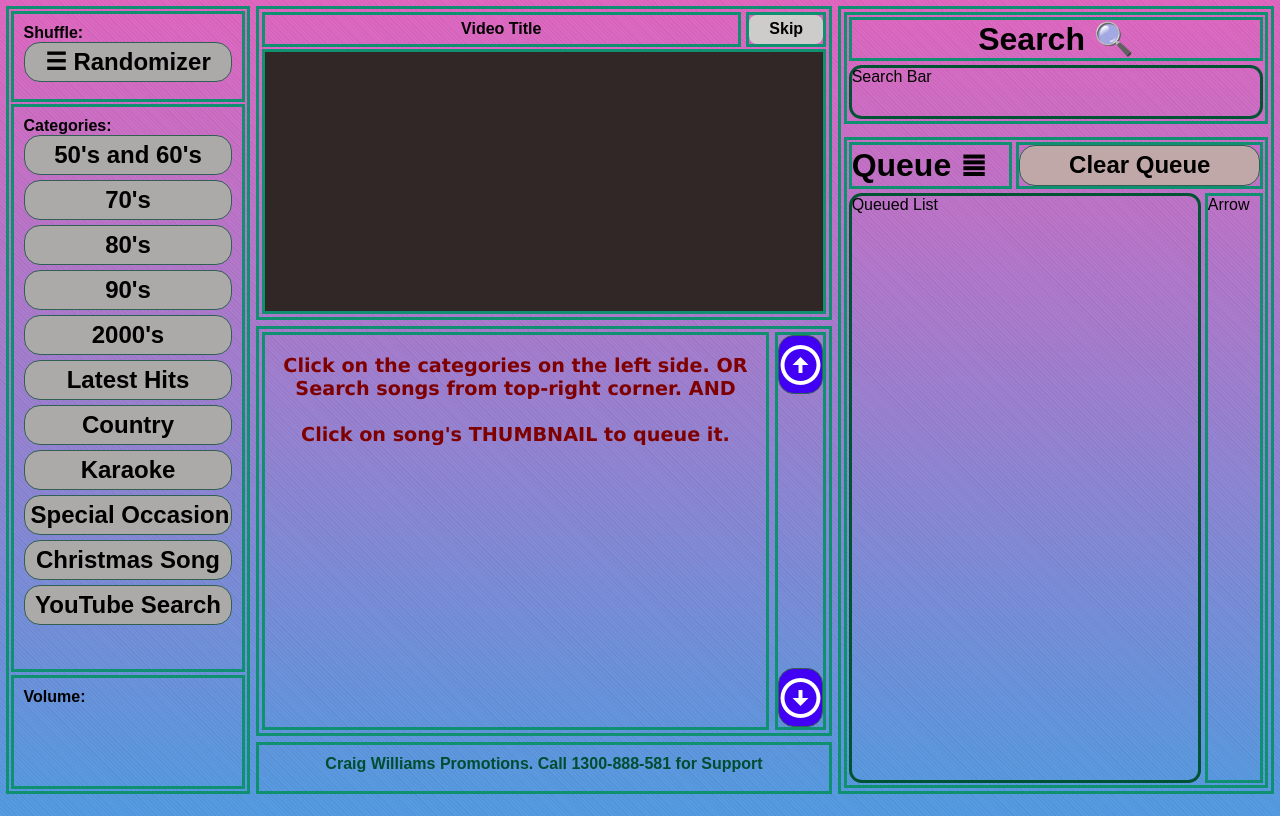
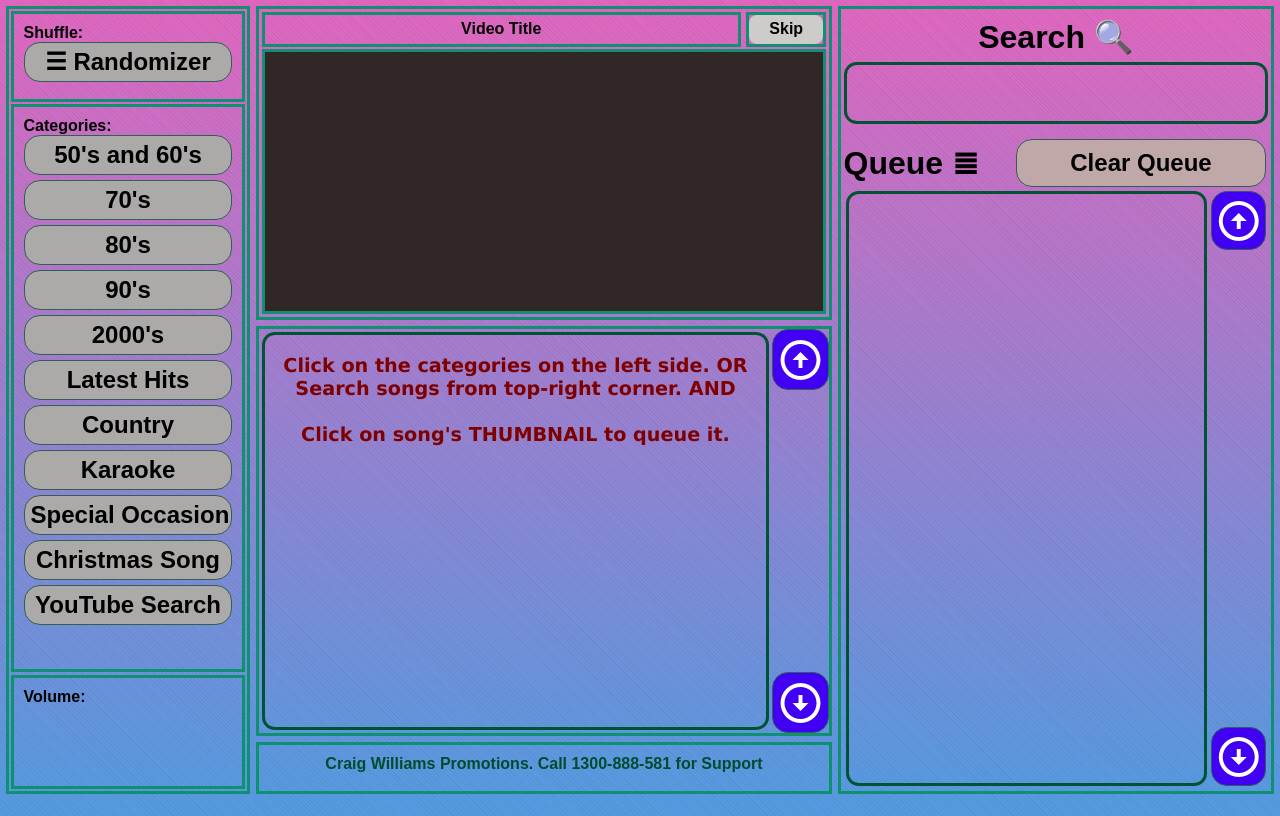
Before and after one commit to sedhain-pankaj/JukeBoxReactJS, a React (Vite) app: page / in a window 1280 px wide. Built offline with nearby package versions, Linux system fonts and the light colour scheme.

Commit message:
outer border removed on many sub-blocks

```diff
--- a/src/components/content-block/content-block.module.scss
+++ b/src/components/content-block/content-block.module.scss
@@ -3,7 +3,8 @@
   position: absolute;
   margin: 0.5%;
   border-style: solid;
-  border-color: #0f9171;
+  border-color: #015433;
+  border-radius: 0.8rem;
   left: 0px;
   top: 0px;
   right: 10%;
@@ -11,9 +12,6 @@
 }
 .arrows_category_block {
   position: absolute;
-  margin: 0.5%;
-  border-style: solid;
-  border-color: #0f9171;
   bottom: 0px;
   left: 90%;
   top: 0px;
@@ -29,8 +27,8 @@ h3 {
 }
 
 // arrows button css - regular, hover and active
-.arrow_up,
-.arrow_down {
+.arrow_up_category,
+.arrow_down_category {
   background-color: #4100f4;
   border: 0.5px solid #315f53;
   border-radius: 1rem;
@@ -43,24 +41,24 @@ h3 {
   place-items: center;
   overflow: hidden;
 }
-.arrow_up {
+.arrow_up_category {
   top: 0px;
   bottom: 85%;
 }
-.arrow_down {
+.arrow_down_category {
   top: 85%;
   bottom: 0px;
 }
 
-.arrow_up:hover,
-.arrow_down:hover {
+.arrow_up_category:hover,
+.arrow_down_category:hover {
   background-color: #0f9171;
   box-shadow: 3px 3px 10px #d3cccc;
   transform: translateX(-1px);
 }
 
-.arrow_up:active,
-.arrow_down:active {
+.arrow_up_category:active,
+.arrow_down_category:active {
   background-color: #0f9171;
   transform: translateX(1px);
   box-shadow: 0px 0px 0px #d3cccc;
--- a/src/components/content-block/content-block.tsx
+++ b/src/components/content-block/content-block.tsx
@@ -18,7 +18,7 @@ export const ContentBlock = ({}) => {
             </div>
 
             <div className={styles.arrows_category_block}>
-                <button className={styles.arrow_up}>
+                <button className={styles.arrow_up_category}>
                     <i
                         className="material-icons-outlined"
                         style={{ fontSize: '3rem', position: 'absolute' }}
@@ -27,7 +27,7 @@ export const ContentBlock = ({}) => {
                     </i>
                 </button>
 
-                <button className={styles.arrow_down}>
+                <button className={styles.arrow_down_category}>
                     <i
                         className="material-icons-outlined"
                         style={{ fontSize: '3rem', position: 'absolute' }}
--- a/src/components/right-block/right-block.module.scss
+++ b/src/components/right-block/right-block.module.scss
@@ -2,8 +2,6 @@
 .search_block {
   position: absolute;
   margin: 0.5%;
-  border-style: solid;
-  border-color: #0f9171;
   left: 0px;
   top: 0px;
   right: 0px;
@@ -12,8 +10,6 @@
 .queue_block {
   position: absolute;
   margin: 0.5%;
-  border-style: solid;
-  border-color: #0f9171;
   bottom: 0px;
   left: 0px;
   top: 16%;
@@ -23,9 +19,6 @@
 // search is split into header and search-bar
 .search_header {
   position: absolute;
-  margin: 0.5%;
-  border-style: solid;
-  border-color: #0f9171;
   bottom: 55%;
   left: 0px;
   top: 0px;
@@ -35,7 +28,6 @@
 }
 .search_bar {
   position: absolute;
-  margin: 0.5%;
   border-style: solid;
   border-color: #015433;
   border-radius: 0.8rem;
@@ -49,9 +41,6 @@
 //top half is split into header and clear-queue-button
 .queue_header {
   position: absolute;
-  margin: 0.5%;
-  border-style: solid;
-  border-color: #0f9171;
   bottom: 92%;
   left: 0px;
   top: 0px;
@@ -62,9 +51,6 @@
 .clear_queue_button {
   position: absolute;
   margin: 0.5%;
-  padding: 10px;
-  border-style: solid;
-  border-color: #0f9171;
   left: 40%;
   top: 0px;
   right: 0px;
@@ -80,16 +66,14 @@
   border-radius: 0.8rem;
   left: 0px;
   top: 8%;
-  right: 15%;
+  right: 14%;
   bottom: 0px;
 }
 .arrows_queue_list {
   position: absolute;
   margin: 0.5%;
-  border-style: solid;
-  border-color: #0f9171;
   bottom: 0px;
-  left: 85%;
+  left: 86%;
   top: 8%;
   right: 0px;
 }
@@ -135,3 +119,42 @@
 .search_header_text {
   text-align: center;
 }
+
+//arrow css for queue list copied over from category block
+// arrows button css - regular, hover and active
+.arrow_up_queue,
+.arrow_down_queue {
+  background-color: #4100f4;
+  border: 0.5px solid #315f53;
+  border-radius: 1rem;
+  color: white;
+  position: absolute;
+  left: 0px;
+  right: 0px;
+  cursor: pointer;
+  display: grid;
+  place-items: center;
+  overflow: hidden;
+}
+.arrow_up_queue {
+  top: 0px;
+  bottom: 90%;
+}
+.arrow_down_queue {
+  top: 90%;
+  bottom: 0px;
+}
+
+.arrow_up_queue:hover,
+.arrow_down_queue:hover {
+  background-color: #0f9171;
+  box-shadow: 3px 3px 10px #d3cccc;
+  transform: translateX(-1px);
+}
+
+.arrow_up_queue:active,
+.arrow_down_queue:active {
+  background-color: #0f9171;
+  transform: translateX(1px);
+  box-shadow: 0px 0px 0px #d3cccc;
+}
--- a/src/components/right-block/right-block.tsx
+++ b/src/components/right-block/right-block.tsx
@@ -10,8 +10,8 @@ export const RightBlock = ({}) => {
             <div className={styles.search_block}>
                 <div className={styles.search_header}>
                     <div className={styles.search_header_text}>Search &#128269;</div>
-                    </div>
-                <div className={styles.search_bar}>Search Bar</div>
+                </div>
+                <div className={styles.search_bar}></div>
             </div>
 
             <div className={styles.queue_block}>
@@ -23,9 +23,27 @@ export const RightBlock = ({}) => {
                     <button className={styles.button_right}>Clear Queue</button>
                 </div>
 
-                <div className={styles.queue_list}>Queued List</div>
+                <div className={styles.queue_list}></div>
 
-                <div className={styles.arrows_queue_list}>Arrow</div>
+                <div className={styles.arrows_queue_list}>
+                    <button className={styles.arrow_up_queue}>
+                        <i
+                            className="material-icons-outlined"
+                            style={{ fontSize: '3rem', position: 'absolute' }}
+                        >
+                            arrow_circle_up
+                        </i>
+                    </button>
+
+                    <button className={styles.arrow_down_queue}>
+                        <i
+                            className="material-icons-outlined"
+                            style={{ fontSize: '3rem', position: 'absolute' }}
+                        >
+                            arrow_circle_down
+                        </i>
+                    </button>
+                </div>
             </div>
         </div>
     );
```
